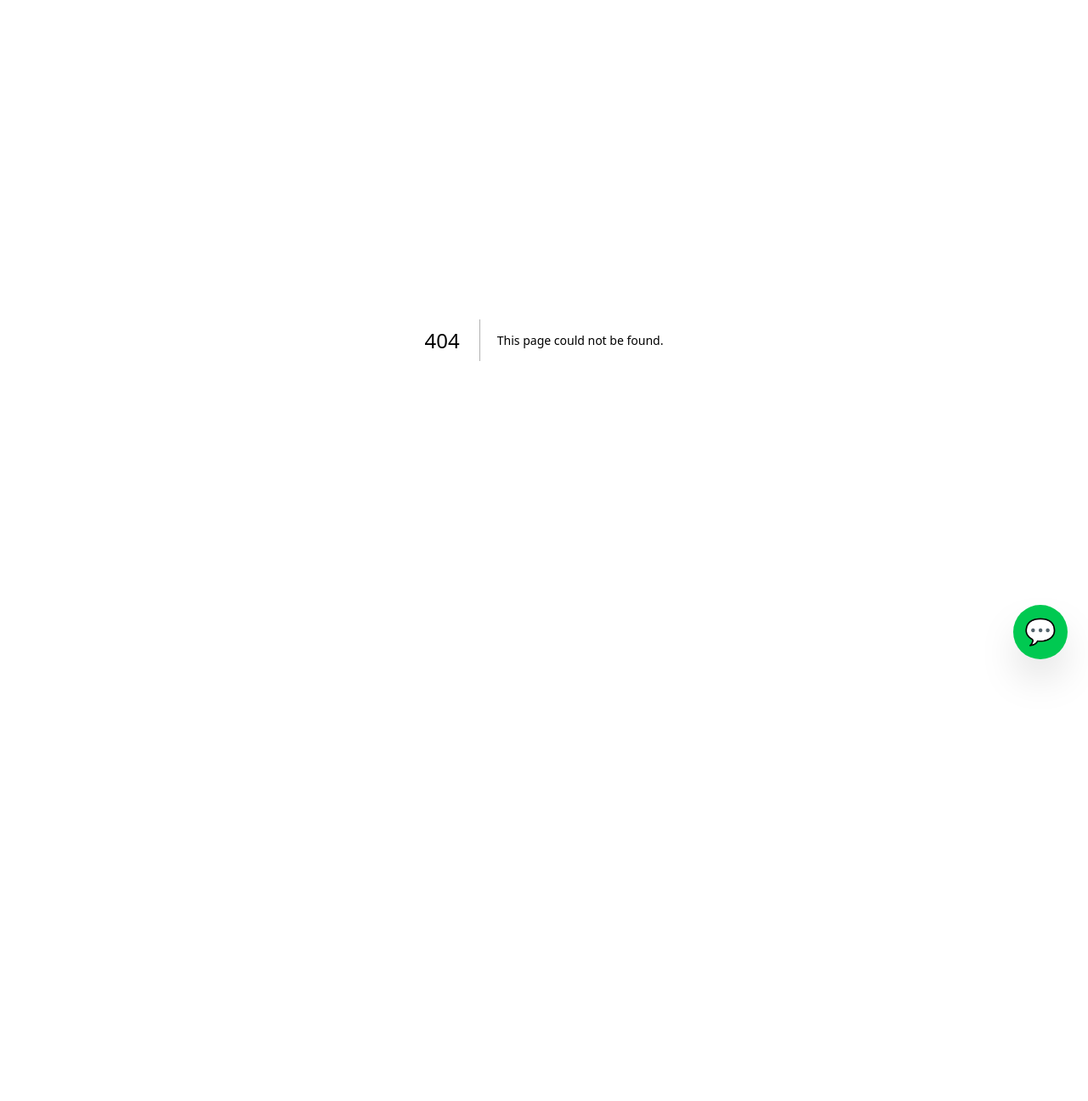
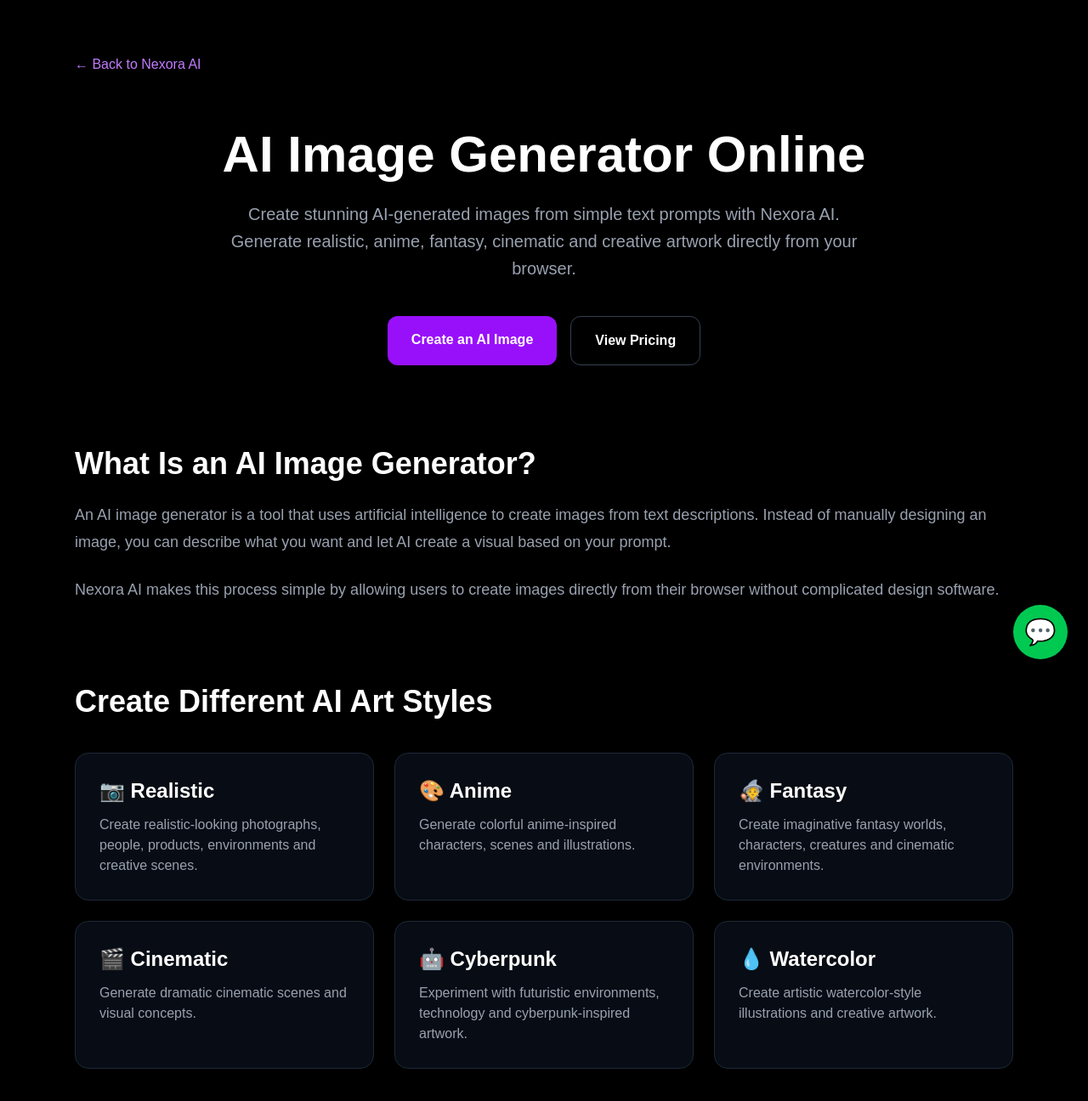
Before and after one commit to asifshair17-design/nexora-ai-2, a Next.js app: page /ai-image-generator in a window 1280 px wide. Before the commit this address had no page. Shown: the top 1296 px of the page at 85% size. Before the commit the page ends 800 px from the top, so only its background shows below. Built offline with nearby package versions, Linux system fonts and the light colour scheme.

Commit message:
Add AI image generator SEO page

```diff
--- /dev/null
+++ b/app/ai-image-generator/page.tsx
@@ -0,0 +1,214 @@
+import type { Metadata } from "next";
+import Link from "next/link";
+
+export const metadata: Metadata = {
+  title: "AI Image Generator Online | Nexora AI",
+  description:
+    "Create stunning AI images online with Nexora AI. Generate realistic, anime, fantasy, cinematic and creative artwork from text prompts.",
+  alternates: {
+    canonical: "https://nexora-ai-2-five.vercel.app/ai-image-generator",
+  },
+};
+
+export default function AIImageGeneratorPage() {
+  return (
+    <main className="min-h-screen bg-black text-white">
+      <div className="mx-auto max-w-6xl px-6 py-16">
+
+        <Link
+          href="/"
+          className="text-purple-400 hover:text-purple-300"
+        >
+          ← Back to Nexora AI
+        </Link>
+
+        <section className="mt-16 text-center">
+          <h1 className="text-5xl md:text-6xl font-extrabold">
+            AI Image Generator Online
+          </h1>
+
+          <p className="mx-auto mt-6 max-w-3xl text-xl leading-8 text-gray-400">
+            Create stunning AI-generated images from simple text prompts
+            with Nexora AI. Generate realistic, anime, fantasy, cinematic
+            and creative artwork directly from your browser.
+          </p>
+
+          <div className="mt-10 flex justify-center gap-4">
+            <Link
+              href="/"
+              className="rounded-xl bg-purple-600 px-7 py-4 font-bold hover:bg-purple-700"
+            >
+              Create an AI Image
+            </Link>
+
+            <Link
+              href="/pricing"
+              className="rounded-xl border border-gray-700 px-7 py-4 font-bold hover:border-purple-500"
+            >
+              View Pricing
+            </Link>
+          </div>
+        </section>
+
+        <section className="mt-24">
+          <h2 className="text-4xl font-bold">
+            What Is an AI Image Generator?
+          </h2>
+
+          <p className="mt-6 text-lg leading-8 text-gray-400">
+            An AI image generator is a tool that uses artificial
+            intelligence to create images from text descriptions.
+            Instead of manually designing an image, you can describe
+            what you want and let AI create a visual based on your
+            prompt.
+          </p>
+
+          <p className="mt-6 text-lg leading-8 text-gray-400">
+            Nexora AI makes this process simple by allowing users to
+            create images directly from their browser without complicated
+            design software.
+          </p>
+        </section>
+
+        <section className="mt-24">
+          <h2 className="text-4xl font-bold">
+            Create Different AI Art Styles
+          </h2>
+
+          <div className="mt-10 grid gap-6 md:grid-cols-3">
+
+            <div className="rounded-2xl border border-gray-800 bg-gray-900/50 p-7">
+              <h3 className="text-2xl font-bold">
+                📷 Realistic
+              </h3>
+              <p className="mt-3 text-gray-400">
+                Create realistic-looking photographs, people, products,
+                environments and creative scenes.
+              </p>
+            </div>
+
+            <div className="rounded-2xl border border-gray-800 bg-gray-900/50 p-7">
+              <h3 className="text-2xl font-bold">
+                🎨 Anime
+              </h3>
+              <p className="mt-3 text-gray-400">
+                Generate colorful anime-inspired characters, scenes and
+                illustrations.
+              </p>
+            </div>
+
+            <div className="rounded-2xl border border-gray-800 bg-gray-900/50 p-7">
+              <h3 className="text-2xl font-bold">
+                🧙 Fantasy
+              </h3>
+              <p className="mt-3 text-gray-400">
+                Create imaginative fantasy worlds, characters, creatures
+                and cinematic environments.
+              </p>
+            </div>
+
+            <div className="rounded-2xl border border-gray-800 bg-gray-900/50 p-7">
+              <h3 className="text-2xl font-bold">
+                🎬 Cinematic
+              </h3>
+              <p className="mt-3 text-gray-400">
+                Generate dramatic cinematic scenes and visual concepts.
+              </p>
+            </div>
+
+            <div className="rounded-2xl border border-gray-800 bg-gray-900/50 p-7">
+              <h3 className="text-2xl font-bold">
+                🤖 Cyberpunk
+              </h3>
+              <p className="mt-3 text-gray-400">
+                Experiment with futuristic environments, technology and
+                cyberpunk-inspired artwork.
+              </p>
+            </div>
+
+            <div className="rounded-2xl border border-gray-800 bg-gray-900/50 p-7">
+              <h3 className="text-2xl font-bold">
+                💧 Watercolor
+              </h3>
+              <p className="mt-3 text-gray-400">
+                Create artistic watercolor-style illustrations and
+                creative artwork.
+              </p>
+            </div>
+
+          </div>
+        </section>
+
+        <section className="mt-24">
+          <h2 className="text-4xl font-bold">
+            How to Create an AI Image
+          </h2>
+
+          <div className="mt-10 space-y-6">
+
+            <div className="rounded-2xl border border-gray-800 bg-gray-900/50 p-6">
+              <h3 className="text-xl font-bold">
+                1. Enter Your Prompt
+              </h3>
+              <p className="mt-2 text-gray-400">
+                Describe the image you want to create using a text prompt.
+              </p>
+            </div>
+
+            <div className="rounded-2xl border border-gray-800 bg-gray-900/50 p-6">
+              <h3 className="text-xl font-bold">
+                2. Choose a Style
+              </h3>
+              <p className="mt-2 text-gray-400">
+                Select a visual style such as realistic, anime, fantasy,
+                cinematic or another creative style.
+              </p>
+            </div>
+
+            <div className="rounded-2xl border border-gray-800 bg-gray-900/50 p-6">
+              <h3 className="text-xl font-bold">
+                3. Generate Your Image
+              </h3>
+              <p className="mt-2 text-gray-400">
+                Generate your AI artwork and explore your creation.
+              </p>
+            </div>
+
+          </div>
+        </section>
+
+        <section className="mt-24">
+          <h2 className="text-4xl font-bold">
+            What Can You Create?
+          </h2>
+
+          <p className="mt-6 text-lg leading-8 text-gray-400">
+            AI image generation can be useful for social media content,
+            YouTube thumbnails, blog illustrations, creative concepts,
+            presentations, marketing ideas, characters, backgrounds and
+            personal artwork.
+          </p>
+        </section>
+
+        <section className="mt-24 rounded-3xl border border-purple-800 bg-purple-950/30 p-10 text-center">
+          <h2 className="text-4xl font-bold">
+            Start Creating With Nexora AI
+          </h2>
+
+          <p className="mx-auto mt-5 max-w-2xl text-lg text-gray-400">
+            Turn your ideas into AI-generated images directly from your
+            browser.
+          </p>
+
+          <Link
+            href="/"
+            className="mt-8 inline-block rounded-xl bg-purple-600 px-8 py-4 font-bold hover:bg-purple-700"
+          >
+            🚀 Try Nexora AI
+          </Link>
+        </section>
+
+      </div>
+    </main>
+  );
+}
--- a/app/sitemap.ts
+++ b/app/sitemap.ts
@@ -76,5 +76,11 @@
       changeFrequency: "yearly",
       priority: 0.3,
     },
+    {
+  url: `${baseUrl}/ai-image-generator`,
+  lastModified: new Date(),
+  changeFrequency: "weekly",
+  priority: 0.9,
+},
   ];
 }
```
